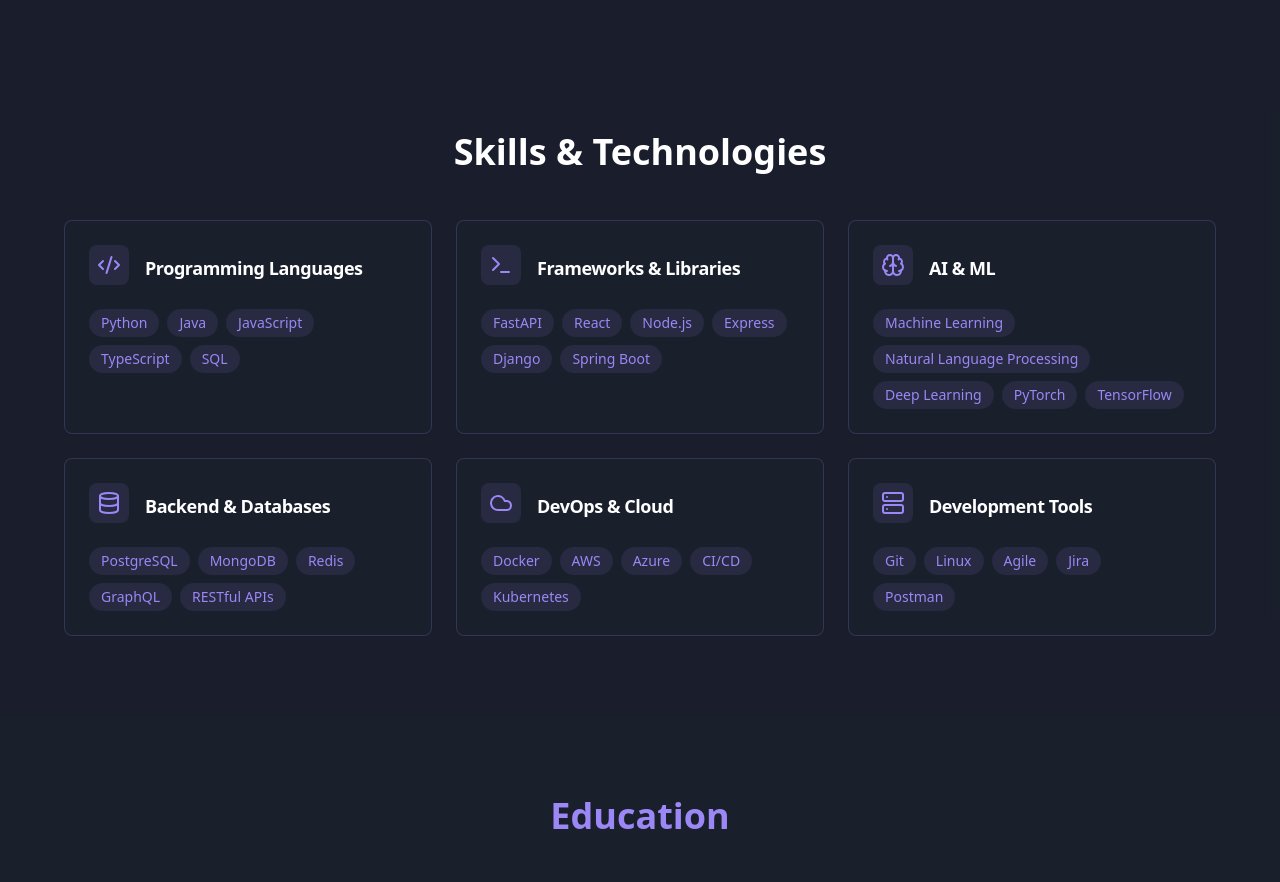
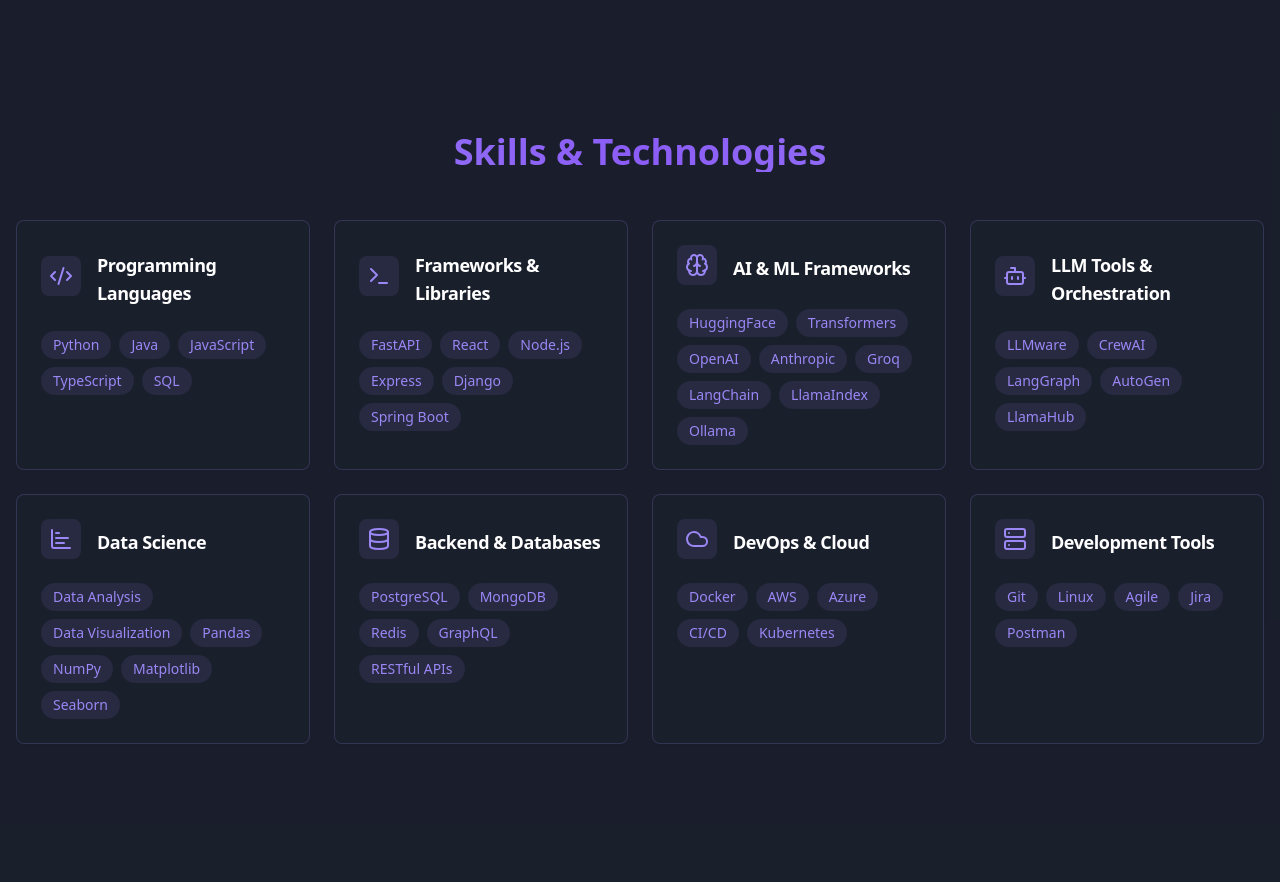
Before and after one commit to achuajays/protofolio, a React (Vite) app: page / in a window 1280 px wide. Shown: the part 3700-4582 px from the top of the page. Built offline with nearby package versions, Linux system fonts and the light colour scheme.

Commit message:
Add skills to SkillsSection
Updated the SkillsSection component to include additional skills: Hugging Face, Transformer, OpenAI, Anthropic, Groq, Llama, Oolama, LLMware, Langchain, Crew AI, Langgraph, Auttogen, Data Analysis, and Data Visualization.
[skip gpt_engineer]

```diff
--- a/src/components/SkillsSection.tsx
+++ b/src/components/SkillsSection.tsx
@@ -1,6 +1,6 @@
 import { motion } from "framer-motion";
 import { Card, CardHeader, CardTitle, CardContent } from "@/components/ui/card";
-import { Code2, Brain, Server, Terminal, Database, Cloud } from "lucide-react";
+import { Code2, Brain, Server, Terminal, Database, Cloud, Bot, ChartBar, Network } from "lucide-react";
 
 const SkillsSection = () => {
   const skillCategories = [
@@ -15,9 +15,19 @@ const SkillsSection = () => {
       skills: ["FastAPI", "React", "Node.js", "Express", "Django", "Spring Boot"],
     },
     {
-      title: "AI & ML",
+      title: "AI & ML Frameworks",
       icon: <Brain className="w-6 h-6" />,
-      skills: ["Machine Learning", "Natural Language Processing", "Deep Learning", "PyTorch", "TensorFlow"],
+      skills: ["HuggingFace", "Transformers", "OpenAI", "Anthropic", "Groq", "LangChain", "LlamaIndex", "Ollama"],
+    },
+    {
+      title: "LLM Tools & Orchestration",
+      icon: <Bot className="w-6 h-6" />,
+      skills: ["LLMware", "CrewAI", "LangGraph", "AutoGen", "LlamaHub"],
+    },
+    {
+      title: "Data Science",
+      icon: <ChartBar className="w-6 h-6" />,
+      skills: ["Data Analysis", "Data Visualization", "Pandas", "NumPy", "Matplotlib", "Seaborn"],
     },
     {
       title: "Backend & Databases",
@@ -41,7 +51,7 @@ const SkillsSection = () => {
     visible: {
       opacity: 1,
       transition: {
-        staggerChildren: 0.2
+        staggerChildren: 0.1
       }
     }
   };
@@ -72,7 +82,7 @@ const SkillsSection = () => {
           whileInView={{ opacity: 1, y: 0 }}
           viewport={{ once: true }}
           transition={{ duration: 0.6 }}
-          className="text-4xl font-bold text-center mb-12"
+          className="text-4xl font-bold text-center mb-12 bg-gradient-to-r from-primary via-accent to-primary bg-clip-text text-transparent animate-gradient-flow"
         >
           Skills & Technologies
         </motion.h2>
@@ -81,7 +91,7 @@ const SkillsSection = () => {
           initial="hidden"
           whileInView="visible"
           viewport={{ once: true }}
-          className="grid grid-cols-1 md:grid-cols-2 lg:grid-cols-3 gap-6 max-w-6xl mx-auto"
+          className="grid grid-cols-1 md:grid-cols-2 lg:grid-cols-3 xl:grid-cols-4 gap-6 max-w-7xl mx-auto"
         >
           {skillCategories.map((category, index) => (
             <motion.div
@@ -108,9 +118,12 @@ const SkillsSection = () => {
                         key={idx}
                         initial={{ opacity: 0, scale: 0.8 }}
                         whileInView={{ opacity: 1, scale: 1 }}
-                        whileHover={{ scale: 1.1 }}
-                        transition={{ delay: idx * 0.1 }}
-                        className="bg-primary/10 text-primary px-3 py-1 rounded-full text-sm"
+                        whileHover={{
+                          scale: 1.1,
+                          backgroundColor: 'rgba(155, 135, 245, 0.2)'
+                        }}
+                        transition={{ delay: idx * 0.05 }}
+                        className="bg-primary/10 text-primary px-3 py-1 rounded-full text-sm hover:shadow-md transition-all duration-300"
                       >
                         {skill}
                       </motion.span>
```
